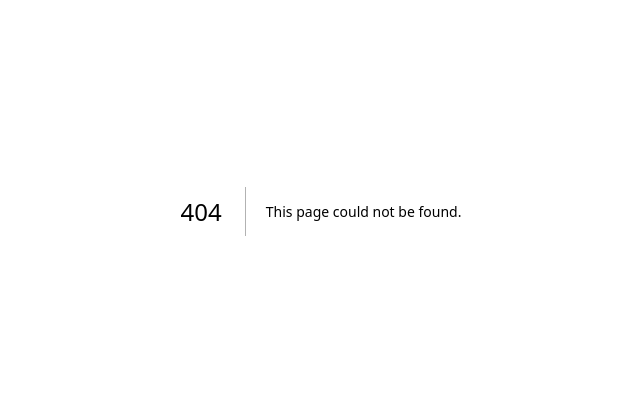
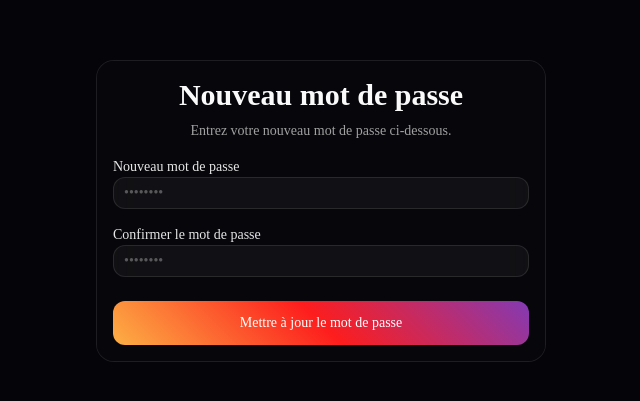
Before and after one commit to lokossoucyrille25-cloud/Vue, a Next.js app in the folder engagehub/: page /update-password in a window 1280 px wide. Before the commit this address had no page. Shown: the part 189-590 px from the top of the page, without its empty margins (319-959 px from the left). Built offline with nearby package versions, Linux system fonts and the light colour scheme; no server answers.

Commit message:
Feat: Setup auth callback and update-password page for PKCE flow

```diff
--- a/engagehub/src/app/(auth)/forgot-password/page.tsx
+++ b/engagehub/src/app/(auth)/forgot-password/page.tsx
@@ -22,7 +22,7 @@ export default function ForgotPasswordPage() {
 
     try {
       const { error: resetError } = await supabase.auth.resetPasswordForEmail(email, {
-        redirectTo: `${window.location.origin}/login`,
+        redirectTo: `${window.location.origin}/auth/callback?next=/update-password`,
       });
 
       if (resetError) throw resetError;
--- /dev/null
+++ b/engagehub/src/app/(auth)/update-password/page.tsx
@@ -0,0 +1,106 @@
+"use client";
+
+import { useState } from "react";
+import { useRouter } from "next/navigation";
+import { Button } from "@/components/ui/button";
+import { Input } from "@/components/ui/input";
+import { Card, CardContent, CardDescription, CardHeader, CardTitle } from "@/components/ui/card";
+import { createClient } from "@/lib/supabase/client";
+
+export default function UpdatePasswordPage() {
+  const [password, setPassword] = useState("");
+  const [confirmPassword, setConfirmPassword] = useState("");
+  const [loading, setLoading] = useState(false);
+  const [error, setError] = useState("");
+  const [message, setMessage] = useState("");
+  const router = useRouter();
+  const supabase = createClient();
+
+  const handleUpdatePassword = async (e: React.FormEvent) => {
+    e.preventDefault();
+
+    if (password !== confirmPassword) {
+      setError("Les mots de passe ne correspondent pas.");
+      return;
+    }
+
+    if (password.length < 6) {
+      setError("Le mot de passe doit contenir au moins 6 caractères.");
+      return;
+    }
+
+    setLoading(true);
+    setError("");
+    setMessage("");
+
+    try {
+      const { error: updateError } = await supabase.auth.updateUser({
+        password: password
+      });
+
+      if (updateError) throw updateError;
+
+      setMessage("Mot de passe mis à jour avec succès.");
+
+      // Redirect to login after a short delay
+      setTimeout(() => {
+        router.push("/login");
+      }, 2000);
+
+    } catch (err: any) {
+      setError(err.message || "Une erreur est survenue lors de la mise à jour.");
+    } finally {
+      setLoading(false);
+    }
+  };
+
+  return (
+    <div className="min-h-screen flex items-center justify-center p-4 relative overflow-hidden bg-background">
+      <div className="absolute top-0 right-0 w-96 h-96 bg-brand-tiktok-cyan/20 rounded-full blur-[100px] -z-10"></div>
+
+      <Card className="w-full max-w-md bg-card/50 border-white/10 backdrop-blur-xl">
+        <CardHeader className="space-y-1 text-center">
+          <CardTitle className="text-3xl font-bold">Nouveau mot de passe</CardTitle>
+          <CardDescription className="text-muted-foreground">
+            Entrez votre nouveau mot de passe ci-dessous.
+          </CardDescription>
+        </CardHeader>
+        <CardContent>
+          <form onSubmit={handleUpdatePassword} className="space-y-4">
+            <div className="space-y-2">
+              <label htmlFor="password" className="text-sm font-medium text-white/90">Nouveau mot de passe</label>
+              <Input
+                id="password"
+                type="password"
+                required
+                value={password}
+                onChange={(e) => setPassword(e.target.value)}
+                placeholder="••••••••"
+                className="bg-white/5 border-white/10 text-white placeholder:text-white/30"
+              />
+            </div>
+            <div className="space-y-2">
+              <label htmlFor="confirmPassword" className="text-sm font-medium text-white/90">Confirmer le mot de passe</label>
+              <Input
+                id="confirmPassword"
+                type="password"
+                required
+                value={confirmPassword}
+                onChange={(e) => setConfirmPassword(e.target.value)}
+                placeholder="••••••••"
+                className="bg-white/5 border-white/10 text-white placeholder:text-white/30"
+              />
+            </div>
+
+            {error && <p className="text-red-400 text-sm font-medium text-center">{error}</p>}
+            {message && <p className="text-green-400 text-sm font-medium text-center">{message}</p>}
+
+            <Button type="submit" disabled={loading} className="w-full bg-gradient-insta text-white border-0 hover:opacity-90 h-11 mt-2">
+              {loading ? "Mise à jour..." : "Mettre à jour le mot de passe"}
+            </Button>
+          </form>
+        </CardContent>
+      </Card>
+    </div>
+  );
+}
--- /dev/null
+++ b/engagehub/src/app/auth/callback/route.ts
@@ -0,0 +1,29 @@
+import { NextResponse } from 'next/server'
+import { createClient } from '@/lib/supabase/server'
+
+export async function GET(request: Request) {
+  const { searchParams, origin } = new URL(request.url)
+  const code = searchParams.get('code')
+  // if "next" is in param, use it as the redirect URL
+  const next = searchParams.get('next') ?? '/'
+
+  if (code) {
+    const supabase = await createClient()
+    const { error } = await supabase.auth.exchangeCodeForSession(code)
+    if (!error) {
+      const forwardedHost = request.headers.get('x-forwarded-host') // original origin before load balancer
+      const isLocalEnv = process.env.NODE_ENV === 'development'
+      if (isLocalEnv) {
+        // we can be sure that there is no load balancer in between, so no need to watch for X-Forwarded-Host
+        return NextResponse.redirect(`${origin}${next}`)
+      } else if (forwardedHost) {
+        return NextResponse.redirect(`https://${forwardedHost}${next}`)
+      } else {
+        return NextResponse.redirect(`${origin}${next}`)
+      }
+    }
+  }
+
+  // return the user to an error page with instructions
+  return NextResponse.redirect(`${origin}/login?error=Invalid_Token`)
+}
```
